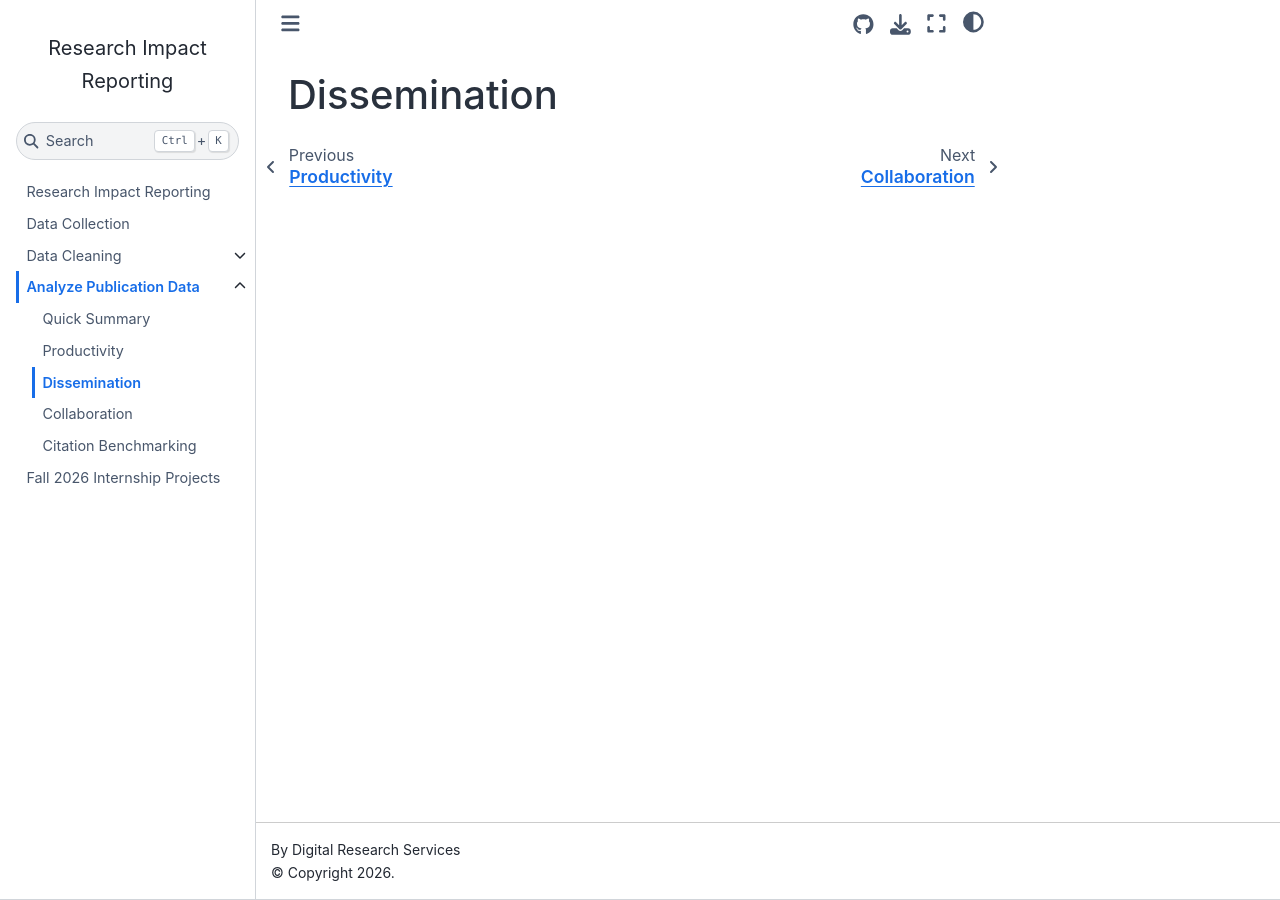
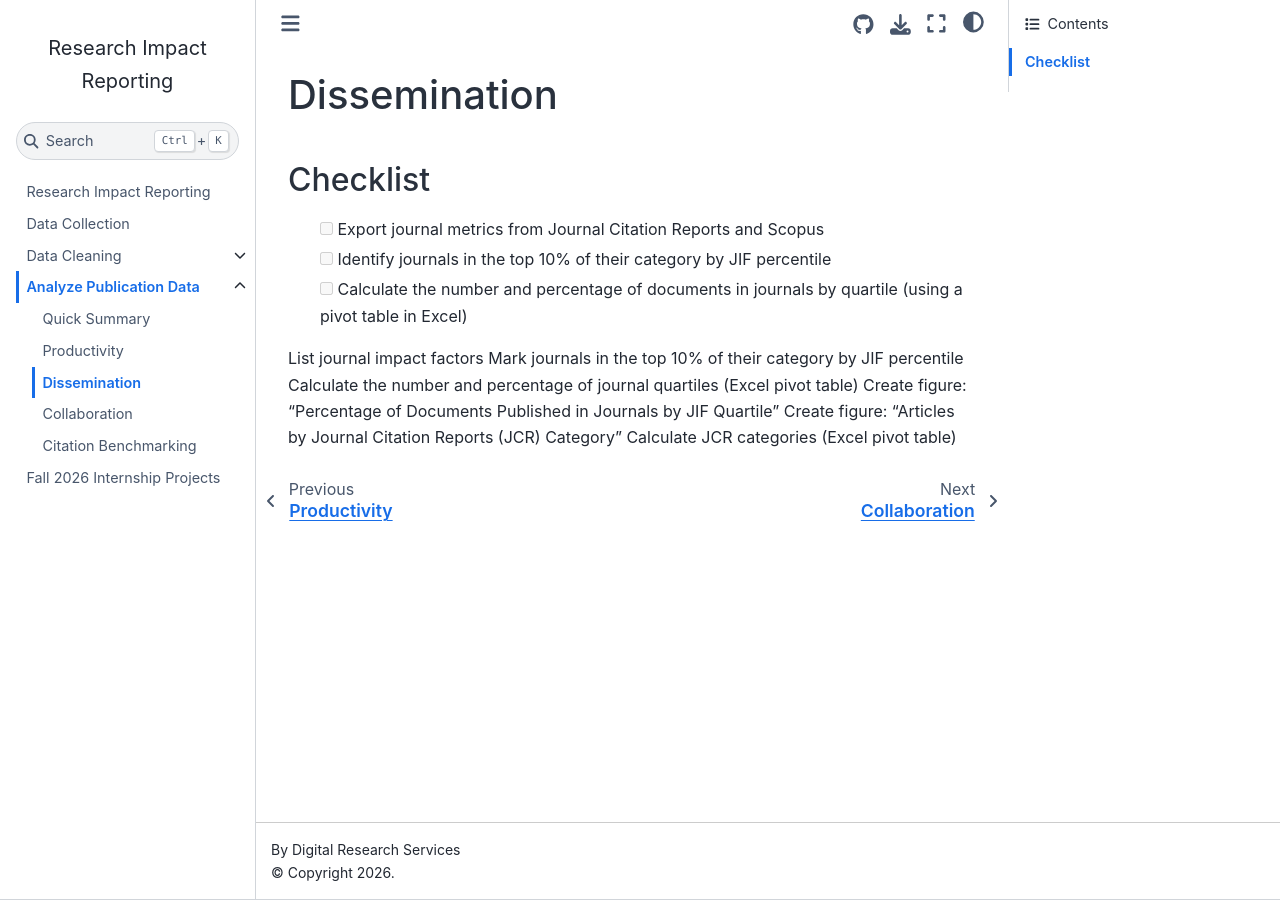
Before and after one commit to vvlooking/research-impact, a Jupyter Book: the page built from website/analyze-data-dissemination.md, in a window 1280 px wide. Built offline with Jupyter Book 1.0.4 settings and Sphinx 7.4.7 and the Sphinx Book theme 1.1.4, drawn with Linux system fonts in a browser that asks for light colours.

Commit message:
Update analyze-data-dissemination.md

```diff
--- a/website/analyze-data-dissemination.md
+++ b/website/analyze-data-dissemination.md
@@ -1 +1,14 @@
 # Dissemination
+
+## Checklist
+
+- [ ] Export journal metrics from Journal Citation Reports and Scopus
+- [ ] Identify journals in the top 10% of their category by JIF percentile
+- [ ] Calculate the number and percentage of documents in journals by quartile (using a pivot table in Excel)
+
+List journal impact factors
+Mark journals in the top 10% of their category by JIF percentile
+Calculate the number and percentage of journal quartiles (Excel pivot table)
+Create figure: "Percentage of Documents Published in Journals by JIF Quartile"
+Create figure: "Articles by Journal Citation Reports (JCR) Category"
+Calculate JCR categories (Excel pivot table)
```
